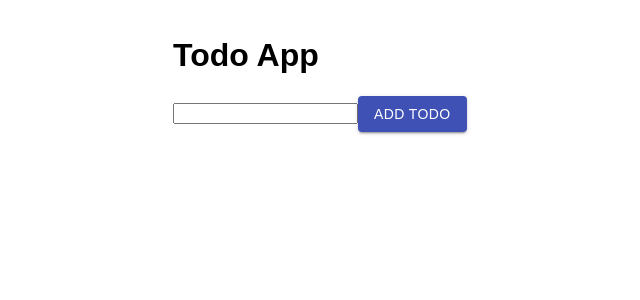
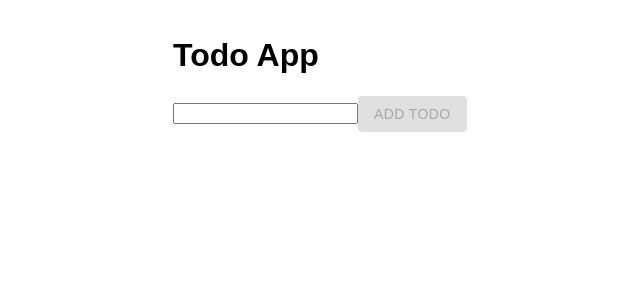
Before and after one commit to chrisdav6/react-todo-app, a React (Create React App) app: page / in a window 1280 px wide. Shown: the top 300 px of the page, without its empty margins (67-707 px from the left). Built offline with nearby package versions, Linux system fonts and the light colour scheme.

Commit message:
Refactoring empty input validation, Disabling button if input is empty

```diff
--- a/src/components/App.js
+++ b/src/components/App.js
@@ -14,11 +14,8 @@ const App = () => {
   //Handles form submit with enter key and adding todo and clearing input
   const addTodo = e => {
     e.preventDefault();
-
-    if (input) {
-      setTodos([...todos, input]);
-      setInput('');
-    }
+    setTodos([...todos, input]);
+    setInput('');
   };
 
   return (
@@ -27,6 +24,7 @@ const App = () => {
       <form>
         <input type='text' value={input} onChange={handleOnChange} />
         <Button
+          disabled={!input}
           variant='contained'
           color='primary'
           type='submit'
```
